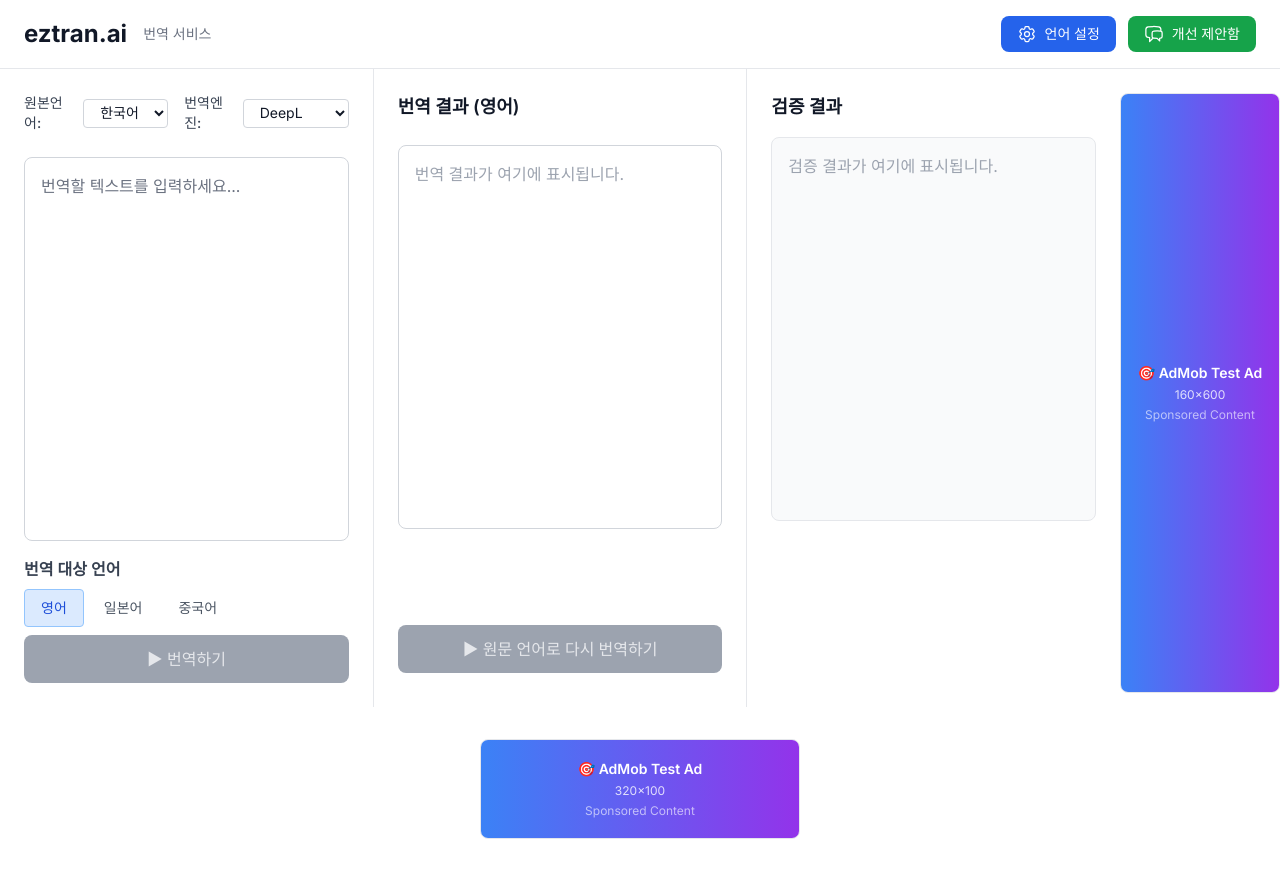
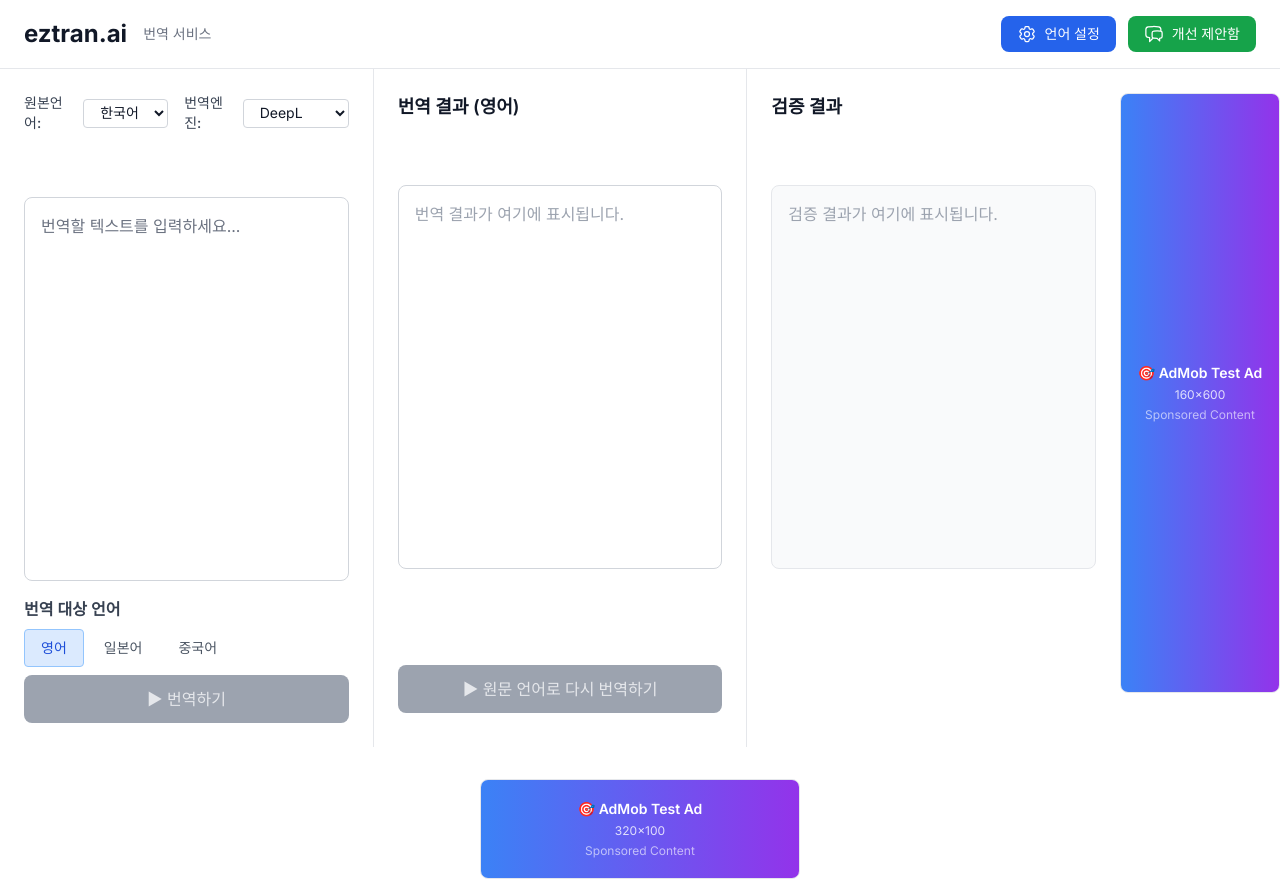
Before and after one commit to studywithme/translate-wise, a Next.js app: page / in a window 1280 px wide. Before the commit the page ends 839 px from the top, so only its background shows below. Built offline with nearby package versions, Linux system fonts and the light colour scheme.

Commit message:
입력창 높이 설정

```diff
--- a/src/app/page.tsx
+++ b/src/app/page.tsx
@@ -265,8 +265,6 @@ export default function B2CHome() {
             {/* 1. 원본 입력 영역 */}
             <div className="flex-1 flex flex-col p-6 border-r border-gray-200">
               <div className="mb-4">
-
-
                 <div className="mb-2">
                   <div className="flex items-center gap-4 mb-2">
                     <div className="flex items-center gap-2">
@@ -302,15 +300,17 @@ export default function B2CHome() {
                     </div>
                   </div>
 
+                  <div className="h-8 flex items-center">
                     {shouldShowDetectedLang && (
-                <div className="mt-1 text-sm text-blue-600 font-semibold">
+                      <div className="text-sm text-blue-600 font-semibold">
                         감지된 언어: {langNameMap[detectedLang1] || detectedLang1}
                       </div>
                     )}
                     {/* 언어 감지 중일 때 표시 */}
                     {sourceText.trim().length > 0 && !shouldShowDetectedLang && (
-                <div className="mt-1 text-sm text-gray-500">언어 감지 중...</div>
+                      <div className="text-sm text-gray-500">언어 감지 중...</div>
                     )}
+                  </div>
                 </div>
               </div>
 
@@ -359,9 +359,14 @@ export default function B2CHome() {
             {/* 2. 번역 결과 영역 */}
             <div className="flex-1 flex flex-col p-6 border-r border-gray-200">
               <div className="mb-4">
+                <div className="mb-2">
                   <h2 className="text-lg font-semibold text-gray-900 mb-2">
                     번역 결과 ({langNameMap[activeTab] || activeTab})
                   </h2>
+                  <div className="h-8 flex items-center">
+                    {/* 번역 결과 영역의 여백을 맞추기 위한 빈 공간 */}
+                  </div>
+                </div>
               </div>
 
                         <div className="h-96 overflow-y-auto mb-4 border border-gray-300 rounded-lg p-4 bg-white">
@@ -398,7 +403,12 @@ export default function B2CHome() {
             {/* 3. 검증 결과 영역 */}
             <div className="flex-1 flex flex-col p-6">
               <div className="mb-4">
-                <h2 className="text-lg font-semibold text-gray-900">검증 결과</h2>
+                <div className="mb-2">
+                  <h2 className="text-lg font-semibold text-gray-900 mb-2">검증 결과</h2>
+                  <div className="h-8 flex items-center">
+                    {/* 검증 결과 영역의 여백을 맞추기 위한 빈 공간 */}
+                  </div>
+                </div>
               </div>
 
                         <div className="h-96 overflow-y-auto bg-gray-50 rounded-lg border border-gray-200 p-4">
```
Lines whose indentation alone changed are shown as unchanged.
